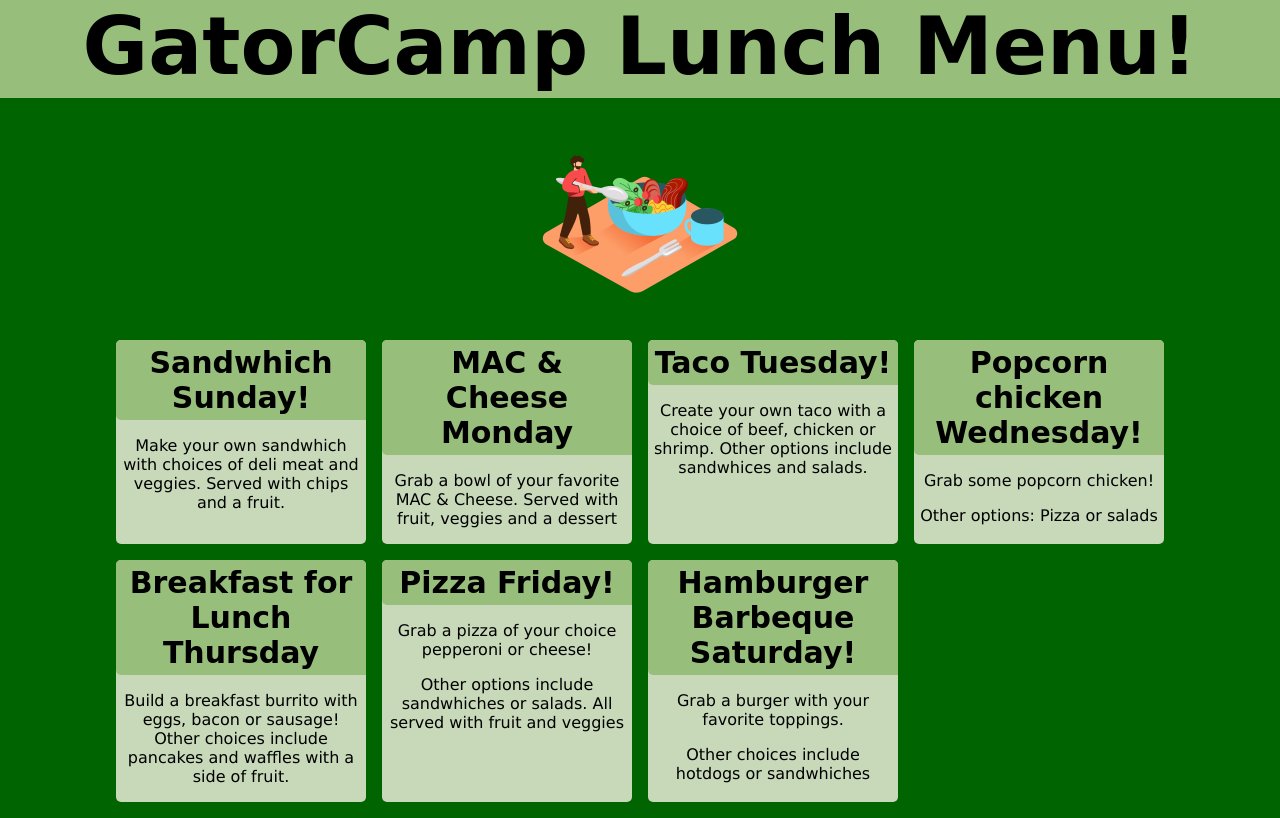
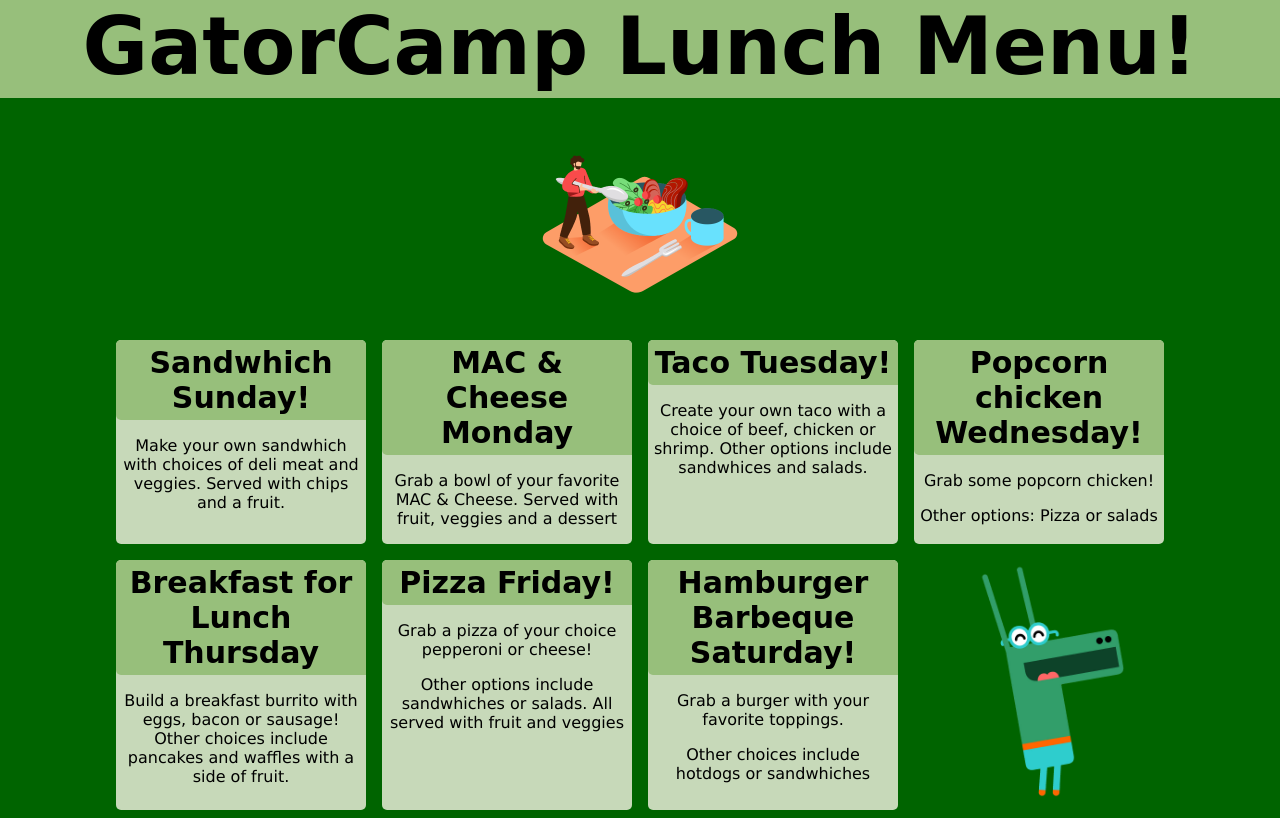
Before and after one commit to Ctabb88/vitejs-vite-ul75vz, a website built with Vite: page index.html in a window 1280 px wide. Built offline with nearby package versions, Linux system fonts and the light colour scheme; a web font is replaced by a local one.

Commit message:
1 binaries uploaded

```diff
--- a/index.html
+++ b/index.html
@@ -79,7 +79,7 @@
           <p>Grab a burger with your favorite toppings.</p>
           <p>Other choices include hotdogs or sandwhiches</p>
         </div>
-
+        <img class="image1" src="gator.png" height="250px" width="250px">
       </div>
 
 
```
Also changed, not shown: public/eatinggator.png (added).
